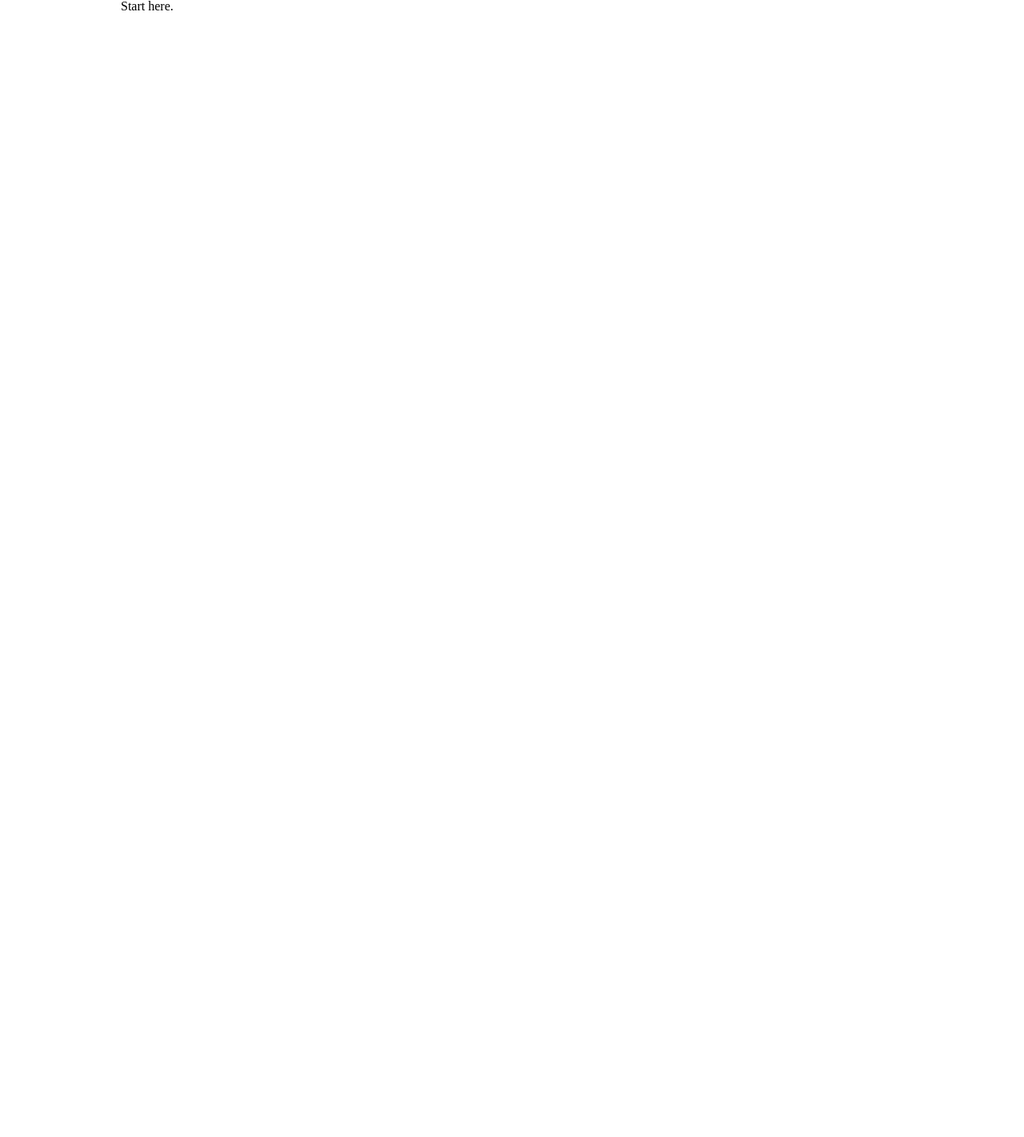
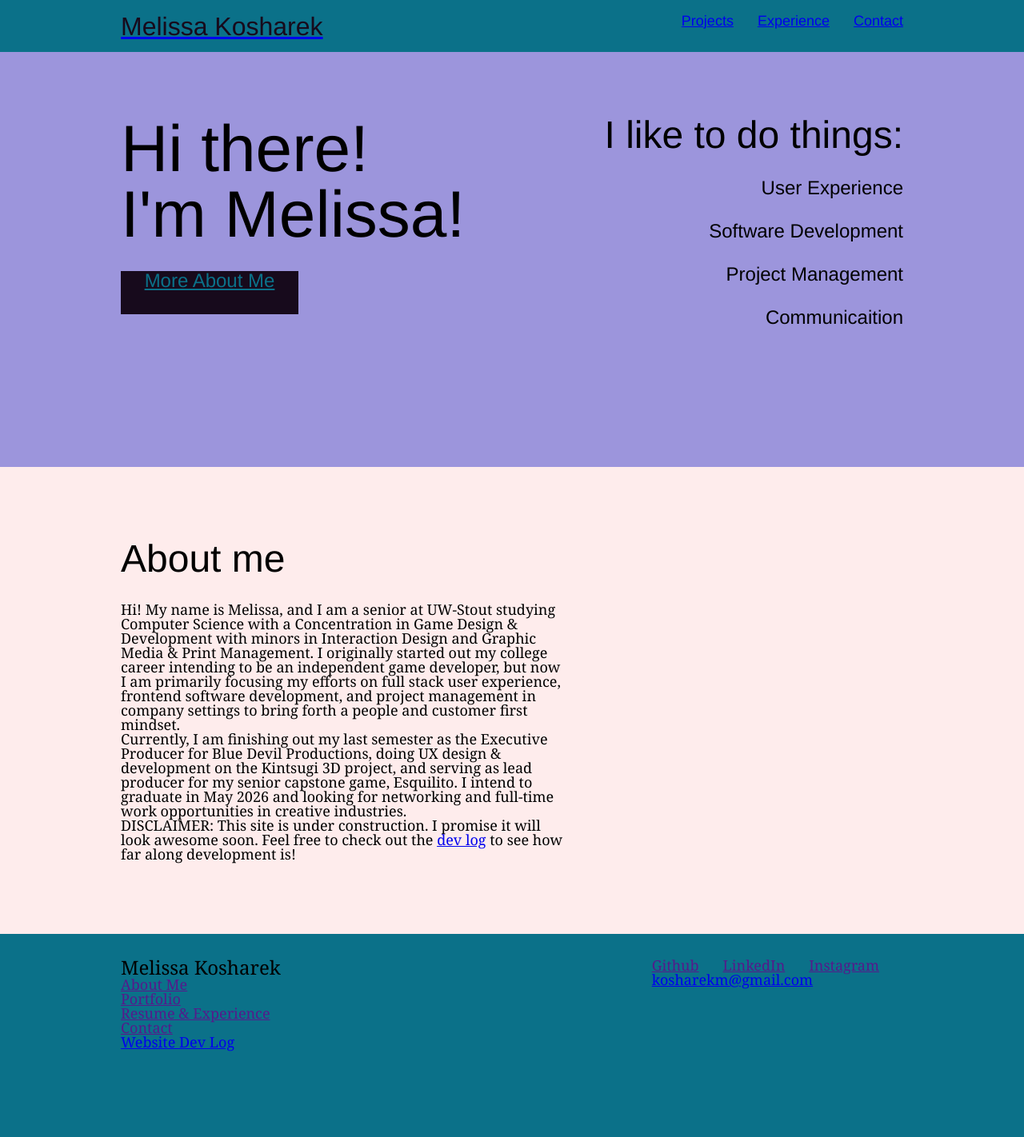
Before and after one commit to mkosh11/mkosh11.github.io, a plain HTML site: page index.html in a window 1280 px wide. Shown: the whole page at 80% size. Before the commit the page ends 800 px from the top, so only its background shows below. Drawn offline with Linux system fonts and the light colour scheme.

Commit message:
rapid development of home page

```diff
--- a/css/styles.css
+++ b/css/styles.css
@@ -1,5 +1,113 @@
+body{
+	background-color: #FEECEC;
+	font-family: 'Franklin Gothic Medium', 'Arial Narrow', Arial, sans-serif;
+	scroll-behavior: smooth;
+}
 .container {
 	width: 978px;
 	margin-left: auto;
 	margin-right: auto;
 }
+.flex{
+	display:flex;
+}
+.block{
+	display:block;
+}
+.white{
+	color:#FEECEC;
+}
+.purple{
+	color:#9C95DC;
+}
+.sage{
+	color:#ACAD94;
+}
+.blue{
+	color:#0B7189;
+}
+.darkpurple{
+	color:#170A1C;
+}
+h1{
+	font-size: 82px;
+	margin-bottom: 30px;
+}
+header{
+	width:100%;
+	height:65px;
+	background-color: #0B7189;
+	display:flex;
+	align-items: center;
+	position: fixed;
+}
+header h1{
+	font-size: 32px;
+	color:#170A1C;
+	margin-bottom: 0px;
+}
+header nav a{
+	font-size: 18px;
+	margin-right: 30px;
+}
+header nav{
+	margin-left: auto;
+}
+nav a:nth-of-type(3n){
+	margin-right:0px;
+}
+h2{
+	font-size: 48px;
+	margin-bottom: 30px;
+}
+li h3{
+	font-size: 24px;
+	margin-bottom: 30px;
+	text-align: right;
+}
+.splash{
+	height: 584px;
+	background-color: #9C95DC;
+	display: flex;
+	align-items: center;
+}
+.right{
+	margin-left: auto;
+}
+.splash a{
+	width:222px;
+	height: 54px;
+	background-color: #170A1C;
+	color:#0B7189;
+	font-size: 24px;
+	text-align: center;
+	align-self: center;
+
+}
+.aboutbutton{
+	width:100%;
+	display: flex;
+	align-items: center;
+}
+.about p{
+	font-size:18px;
+	width:558px;
+	font-family: Cambria, Cochin, Georgia, Times, 'Times New Roman', serif;
+}
+.about{
+	height: 584px;
+	display: flex;
+	align-items: center;
+}
+footer{
+	background-color: #0B7189;
+	height: 224px;
+	font-size:24px;
+	font-family: Cambria, Cochin, Georgia, Times, 'Times New Roman', serif;
+	padding-top: 30px;
+}
+footer a{
+	display: block;
+	margin-right:30px;
+	font-size: 18px;
+}
--- a/index.html
+++ b/index.html
@@ -4,7 +4,7 @@
     <head>
 
 		<meta http-equiv="Content-Type" content="text/html; charset=UTF-8" />
-		<title>Title</title>
+		<title>Melissa Kosharek</title>
 
 		<link href="css/reset.css" rel="stylesheet" type="text/css" />
         <link href="css/styles.css" rel="stylesheet" type="text/css" />
@@ -15,11 +15,67 @@
 
 	<body>
 
-    	<div class="container">
-
-           <p>Start here.</p>
-
-        </div>
+    	<header>
+			<div class="container flex">
+				<a href="#top"><h1>Melissa Kosharek</h1></a>
+				<nav class="flex">
+					<a href="projects.html">Projects</a>
+					<a href="experience.html">Experience</a>
+					<a href="contact.html">Contact</a>
+				</nav>
+			</div>
+		</header>
+		<section id="top" class="splash">
+			<div class="container flex">
+				<div>
+					<h1>Hi there! <br> I'm Melissa!</h1>
+					<div class="aboutbutton">
+						<a href="#about">More About Me</a>
+					</div>
+				</div>
+				<div class="right">
+					<h2>I like to do things:</h2>
+					<ul>
+						<li><h3>User Experience</h3></li>
+						<li><h3>Software Development</h3></li>
+						<li><h3>Project Management</li>
+						<li><h3>Communicaition</h3></li>
+					</ul>
+				</div>
+			</div>
+		</section>
+		<section id="about" class="about">
+			<div class="container">
+				<div class="block">
+					<h2>About me</h2>
+					<p>	Hi! My name is Melissa, and I am a senior at UW-Stout studying Computer Science with a Concentration in Game Design & Development with minors in Interaction Design and Graphic Media & Print Management.
+						I originally started out my college career intending to be an independent game developer, but now I am primarily focusing my efforts on full stack user experience, frontend software development, and project management in company settings to bring forth a people and customer first mindset.
+						<br>Currently, I am finishing out my last semester as the Executive Producer for Blue Devil Productions, doing UX design & development on the Kintsugi 3D project, and serving as lead producer for my senior capstone game, Esquilito.
+						I intend to graduate in May 2026 and looking for networking and full-time work opportunities in creative industries.
+						<br>DISCLAIMER: This site is under construction. I promise it will look awesome soon. Feel free to check out the <a href="https://docs.google.com/document/d/1ujJawmY1Vg-XH790h2u-e07T6sSCgR-J-pD7MOOfpLM/edit?usp=sharing">dev log</a> to see how far along development is!</p>
+				</div>
+			</div>
+		</section>
+		<footer>
+			<div class="container flex">
+				<div class="block">
+					<p>Melissa Kosharek<p>
+					<a href="">About Me</a>
+					<a href="">Portfolio</a>
+					<a href="">Resume & Experience</a>
+					<a href="">Contact</a>
+					<a href="https://docs.google.com/document/d/1ujJawmY1Vg-XH790h2u-e07T6sSCgR-J-pD7MOOfpLM/edit?usp=sharing">Website Dev Log</a>
+				</div>
+				<div class="right">
+					<div class="flex">
+						<a href="">Github</a>
+						<a href="">LinkedIn</a>
+						<a href="">Instagram</a>
+					</div>
+					<a href="mailto:kosharekm@gmail.com">kosharekm@gmail.com</a>
+				</div>
+			</div>
+		</footer>
 
 	</body>
 
```
